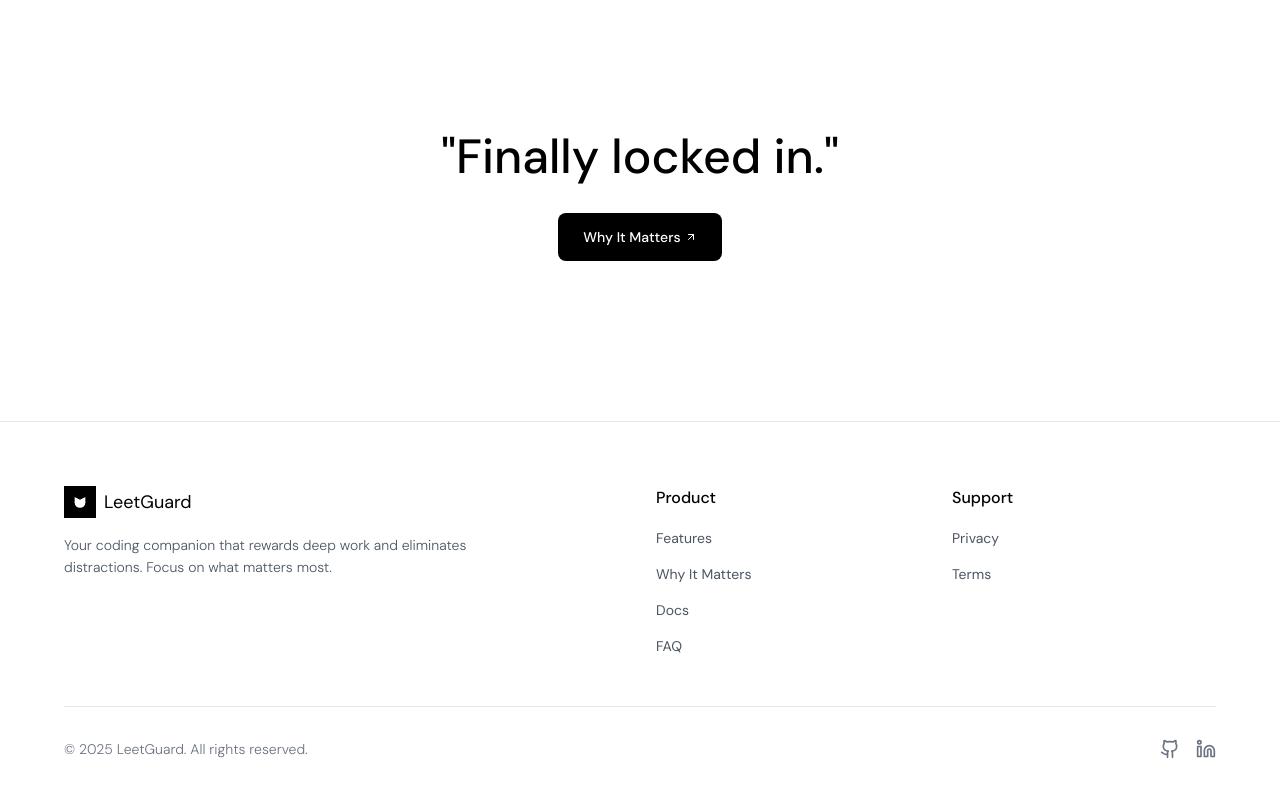
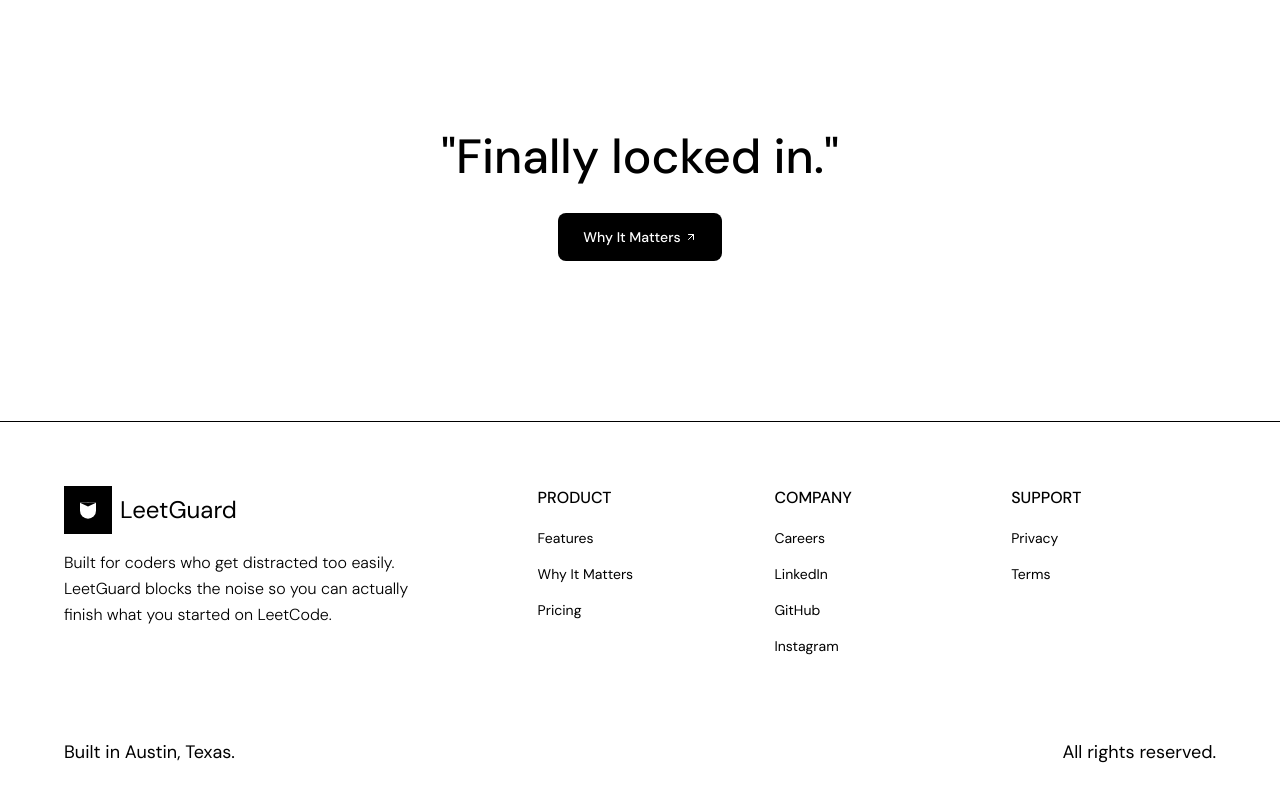
Before and after one commit to try-leetguard/leetguard, a Next.js app in the folder client/: page / in a window 1280 px wide. Shown: the part 2323-3123 px from the top of the page. Built offline with nearby package versions, Linux system fonts and the light colour scheme.

Commit message:
clean up

```diff
--- a/client/components/Footer.tsx
+++ b/client/components/Footer.tsx
@@ -1,72 +1,38 @@
 "use client";
 
-import { Linkedin, Github } from "lucide-react";
 import Image from "next/image";
 import Link from "next/link";
-import { useEffect, useState } from "react";
 
 export default function Footer() {
-  const [isDark, setIsDark] = useState(false);
-
-  useEffect(() => {
-    // Check if dark mode is enabled
-    const isDarkMode = document.documentElement.classList.contains("dark");
-    setIsDark(isDarkMode);
-  }, []);
-
   return (
-    <footer
-      className={`border-t ${
-        isDark ? "border-white/10" : "border-gray-200"
-      } py-16 px-6`}
-    >
+    <footer className="border-t border-black py-16 px-6">
       <div className="max-w-6xl mx-auto">
-        <div className="grid grid-cols-1 md:grid-cols-4 gap-8 mb-12">
+        <div className="grid grid-cols-1 md:grid-cols-5 gap-8 mb-12">
           {/* Logo and Description */}
           <div className="md:col-span-2">
             <div className="flex items-center space-x-2 mb-4">
               <Image
                 src="/leetguard-logo-black.svg"
                 alt="LeetGuard Logo"
-                width={32}
-                height={32}
+                width={48}
+                height={48}
               />
-              <span
-                className={`text-lg font-normal ${
-                  isDark ? "text-white" : "text-black"
-                }`}
-              >
-                LeetGuard
-              </span>
+              <span className="text-2xl font-normal text-black">LeetGuard</span>
             </div>
-            <p
-              className={`${
-                isDark ? "text-neutral-300" : "text-gray-600"
-              } max-w-md leading-relaxed font-light text-sm`}
-            >
-              Your coding companion that rewards deep work and eliminates
-              distractions. Focus on what matters most.
+            <p className="text-black max-w-sm leading-relaxed font-light text-md">
+              Built for coders who get distracted too easily. LeetGuard blocks
+              the noise so you can actually finish what you started on LeetCode.
             </p>
           </div>
 
           {/* Product Links */}
           <div>
-            <h3
-              className={`${
-                isDark ? "text-white" : "text-black"
-              } font-medium mb-4`}
-            >
-              Product
-            </h3>
+            <h3 className="text-black font-medium mb-4">PRODUCT</h3>
             <ul className="space-y-3">
               <li>
                 <Link
                   href="/#features"
-                  className={`${
-                    isDark
-                      ? "text-neutral-300 hover:text-white"
-                      : "text-gray-600 hover:text-black"
-                  } hover:underline hover:underline-offset-4 transition-colors duration-200 text-sm`}
+                  className="text-black hover:text-black hover:underline hover:underline-offset-4 transition-colors duration-200 text-sm"
                 >
                   Features
                 </Link>
@@ -74,37 +40,62 @@ export default function Footer() {
               <li>
                 <Link
                   href="/why-it-matters"
-                  className={`${
-                    isDark
-                      ? "text-neutral-300 hover:text-white"
-                      : "text-gray-600 hover:text-black"
-                  } hover:underline hover:underline-offset-4 transition-colors duration-200 text-sm`}
+                  className="text-black hover:text-black hover:underline hover:underline-offset-4 transition-colors duration-200 text-sm"
                 >
                   Why It Matters
                 </Link>
               </li>
               <li>
+                <Link
+                  href="/pricing"
+                  className="text-black hover:text-black hover:underline hover:underline-offset-4 transition-colors duration-200 text-sm"
+                >
+                  Pricing
+                </Link>
+              </li>
+            </ul>
+          </div>
+
+          {/* Company Links */}
+          <div>
+            <h3 className="text-black font-medium mb-4">COMPANY</h3>
+            <ul className="space-y-3">
+              <li>
+                <Link
+                  href="/careers"
+                  className="text-black hover:text-black hover:underline hover:underline-offset-4 transition-colors duration-200 text-sm"
+                >
+                  Careers
+                </Link>
+              </li>
+              <li>
                 <a
-                  href="#docs"
-                  className={`${
-                    isDark
-                      ? "text-neutral-300 hover:text-white"
-                      : "text-gray-600 hover:text-black"
-                  } hover:underline hover:underline-offset-4 transition-colors duration-200 text-sm`}
+                  href="https://www.linkedin.com/company/leetguard/"
+                  className="text-black hover:text-black hover:underline hover:underline-offset-4 transition-colors duration-200 text-sm"
+                  target="_blank"
+                  rel="noopener noreferrer"
                 >
-                  Docs
+                  LinkedIn
                 </a>
               </li>
               <li>
                 <a
-                  href="#faq"
-                  className={`${
-                    isDark
-                      ? "text-neutral-300 hover:text-white"
-                      : "text-gray-600 hover:text-black"
-                  } hover:underline hover:underline-offset-4 transition-colors duration-200 text-sm`}
+                  href="https://github.com/try-leetguard"
+                  className="text-black hover:text-black hover:underline hover:underline-offset-4 transition-colors duration-200 text-sm"
+                  target="_blank"
+                  rel="noopener noreferrer"
                 >
-                  FAQ
+                  GitHub
+                </a>
+              </li>
+              <li>
+                <a
+                  href="https://instagram.com/leetguard"
+                  className="text-black hover:text-black hover:underline hover:underline-offset-4 transition-colors duration-200 text-sm"
+                  target="_blank"
+                  rel="noopener noreferrer"
+                >
+                  Instagram
                 </a>
               </li>
             </ul>
@@ -112,22 +103,12 @@ export default function Footer() {
 
           {/* Support Links */}
           <div>
-            <h3
-              className={`${
-                isDark ? "text-white" : "text-black"
-              } font-medium mb-4`}
-            >
-              Support
-            </h3>
+            <h3 className="text-black font-medium mb-4">SUPPORT</h3>
             <ul className="space-y-3">
               <li>
                 <Link
                   href="/privacy"
-                  className={`${
-                    isDark
-                      ? "text-neutral-300 hover:text-white"
-                      : "text-gray-600 hover:text-black"
-                  } hover:underline hover:underline-offset-4 transition-colors duration-200 text-sm`}
+                  className="text-black hover:text-black hover:underline hover:underline-offset-4 transition-colors duration-200 text-sm"
                 >
                   Privacy
                 </Link>
@@ -135,11 +116,7 @@ export default function Footer() {
               <li>
                 <Link
                   href="/terms"
-                  className={`${
-                    isDark
-                      ? "text-neutral-300 hover:text-white"
-                      : "text-gray-600 hover:text-black"
-                  } hover:underline hover:underline-offset-4 transition-colors duration-200 text-sm`}
+                  className="text-black hover:text-black hover:underline hover:underline-offset-4 transition-colors duration-200 text-sm"
                 >
                   Terms
                 </Link>
@@ -149,48 +126,12 @@ export default function Footer() {
         </div>
 
         {/* Bottom Section */}
-        <div
-          className={`flex flex-col md:flex-row justify-between items-center pt-8 border-t ${
-            isDark ? "border-white/10" : "border-gray-200"
-          }`}
-        >
-          <p
-            className={`${
-              isDark ? "text-neutral-400" : "text-gray-500"
-            } text-sm mb-4 md:mb-0 font-light`}
-          >
-            © 2025 LeetGuard. All rights reserved.
+        <div className="flex flex-col md:flex-row justify-between items-center pt-8">
+          <p className="text-black text-lg mb-4 md:mb-0">
+            Built in Austin, Texas.
           </p>
 
-          {/* Social Links */}
-          <div className="flex items-center space-x-4">
-            <a
-              href="https://github.com/try-leetguard"
-              className={`${
-                isDark
-                  ? "text-neutral-400 hover:text-white"
-                  : "text-gray-500 hover:text-black"
-              } transition-colors duration-200 text-sm`}
-              aria-label="GitHub"
-              target="_blank"
-              rel="noopener noreferrer"
-            >
-              <Github className="w-5 h-5" />
-            </a>
-            <a
-              href="https://www.linkedin.com/company/leetguard/"
-              className={`${
-                isDark
-                  ? "text-neutral-400 hover:text-white"
-                  : "text-gray-500 hover:text-black"
-              } transition-colors duration-200 text-sm`}
-              aria-label="LinkedIn"
-              target="_blank"
-              rel="noopener noreferrer"
-            >
-              <Linkedin className="w-5 h-5" />
-            </a>
-          </div>
+          <p className="text-black text-lg">All rights reserved.</p>
         </div>
       </div>
     </footer>
```
